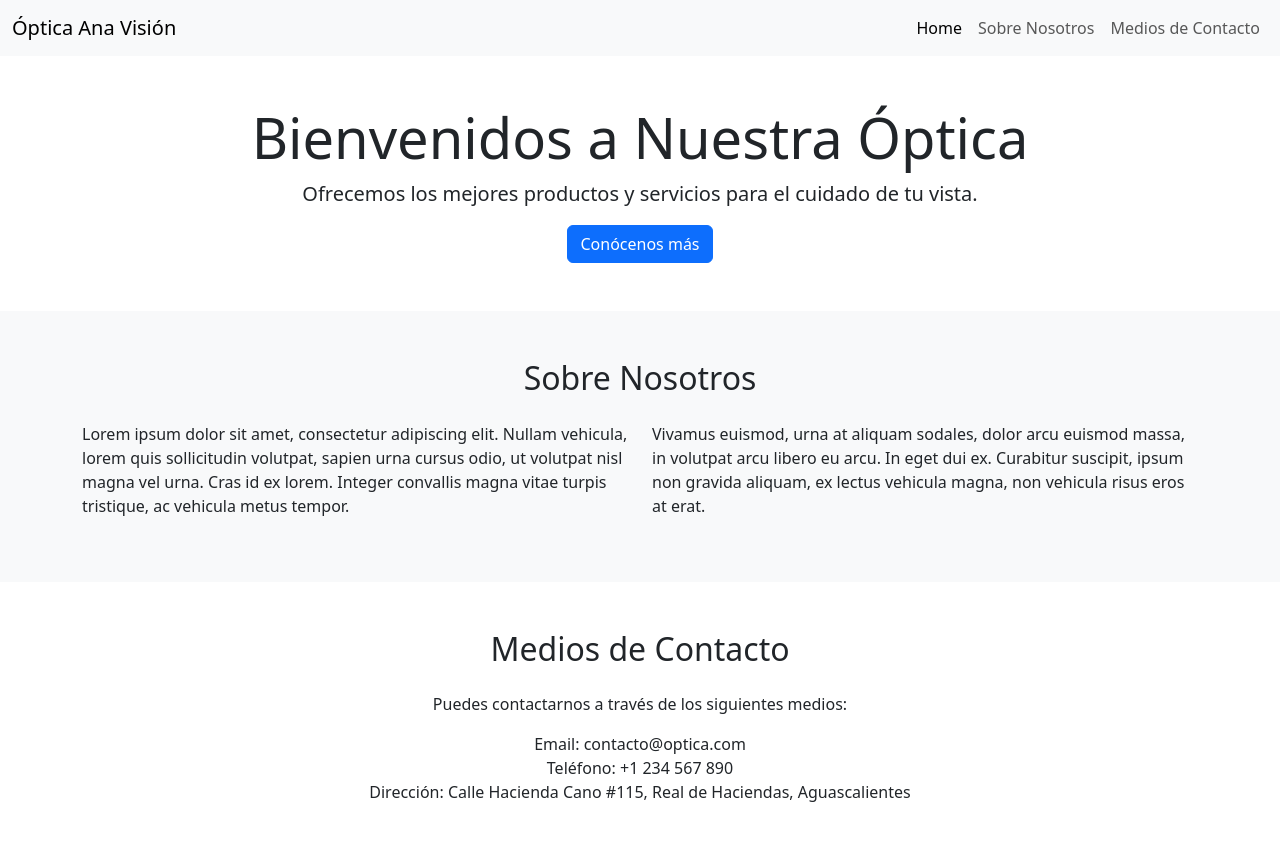
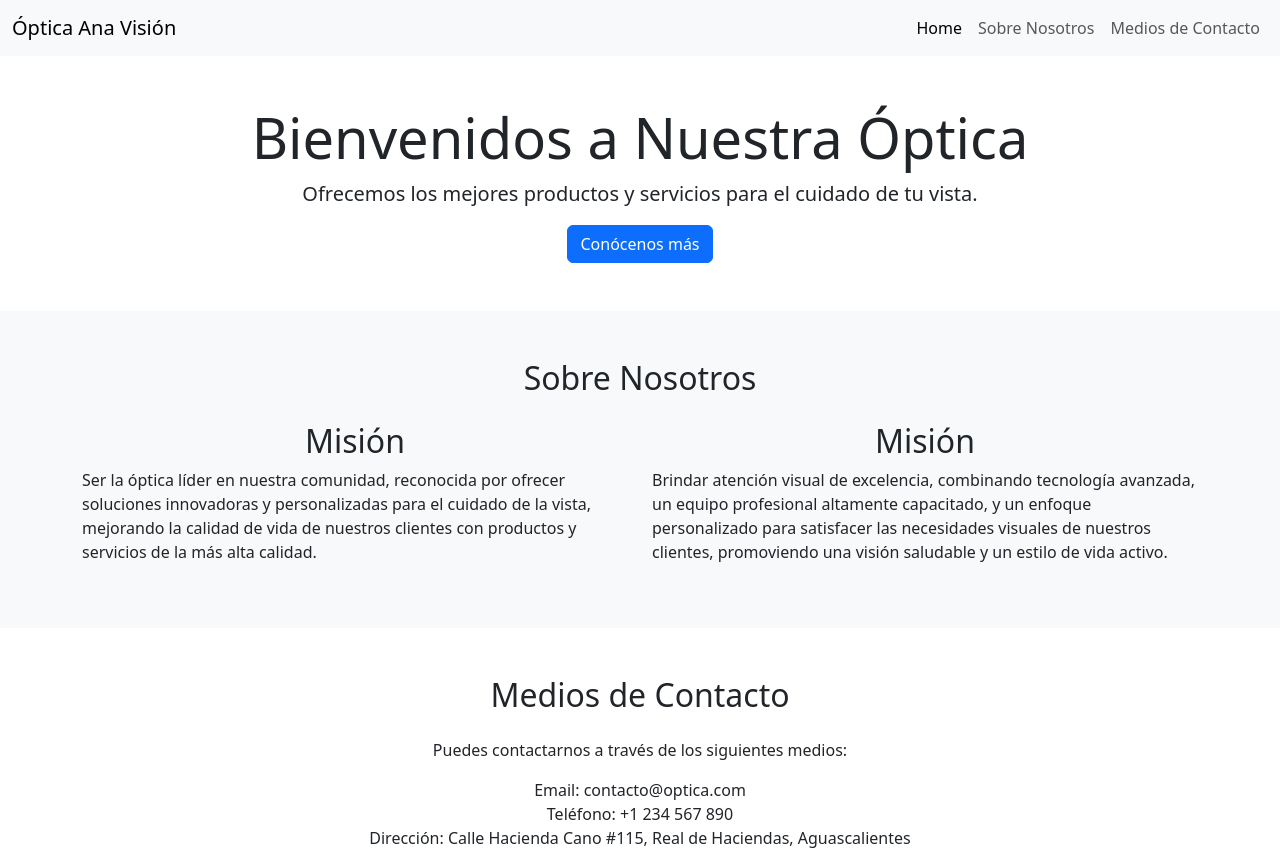
Before and after one commit to SebastianMM-96/anavision.github.io, a plain HTML site: page index.html in a window 1280 px wide. Shown: the top 853 px of the page. Drawn offline with nearby package versions, Linux system fonts and the light colour scheme.

Commit message:
Cambios en Archivo Index
Se agrega misión y visión al archivo

```diff
--- a/index.html
+++ b/index.html
@@ -46,10 +46,20 @@
             <h2 class="text-center mb-4">Sobre Nosotros</h2>
             <div class="row">
                 <div class="col-lg-6">
-                    <p>Lorem ipsum dolor sit amet, consectetur adipiscing elit. Nullam vehicula, lorem quis sollicitudin volutpat, sapien urna cursus odio, ut volutpat nisl magna vel urna. Cras id ex lorem. Integer convallis magna vitae turpis tristique, ac vehicula metus tempor.</p>
+                    <h2 class="text-center rmb-4">Misión</h2>
+                    <p>
+                        Ser la óptica líder en nuestra comunidad, reconocida por ofrecer soluciones innovadoras y
+                        personalizadas para el cuidado de la vista, mejorando la calidad de vida de nuestros clientes con
+                        productos y servicios de la más alta calidad.
+                    </p>
                 </div>
                 <div class="col-lg-6">
-                    <p>Vivamus euismod, urna at aliquam sodales, dolor arcu euismod massa, in volutpat arcu libero eu arcu. In eget dui ex. Curabitur suscipit, ipsum non gravida aliquam, ex lectus vehicula magna, non vehicula risus eros at erat.</p>
+                    <h2 class="text-center rmb-4">Misión</h2>
+                    <p>
+                        Brindar atención visual de excelencia, combinando tecnología avanzada, un equipo profesional
+                        altamente capacitado, y un enfoque personalizado para satisfacer las necesidades visuales de nuestros clientes,
+                        promoviendo una visión saludable y un estilo de vida activo.
+                    </p>
                 </div>
             </div>
         </div>
```
